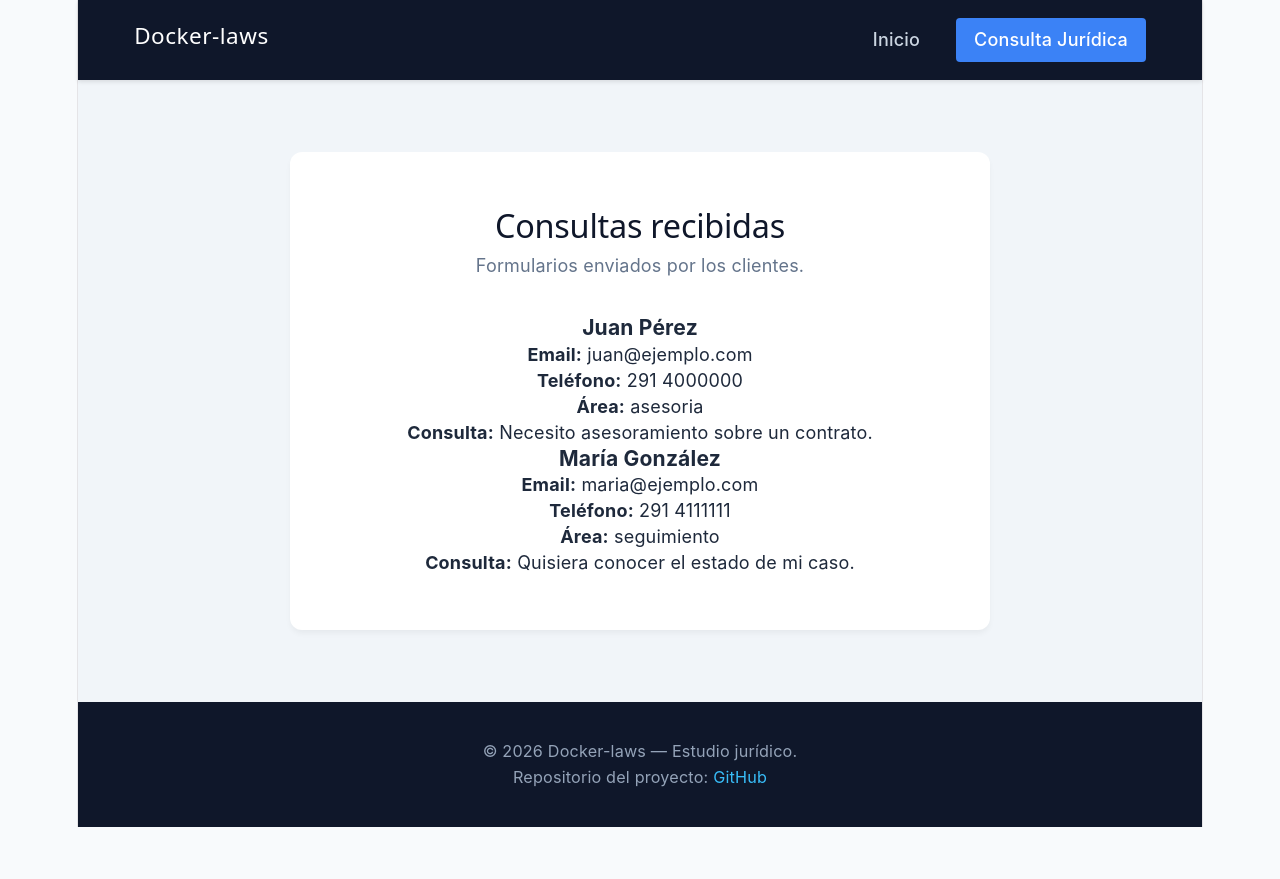
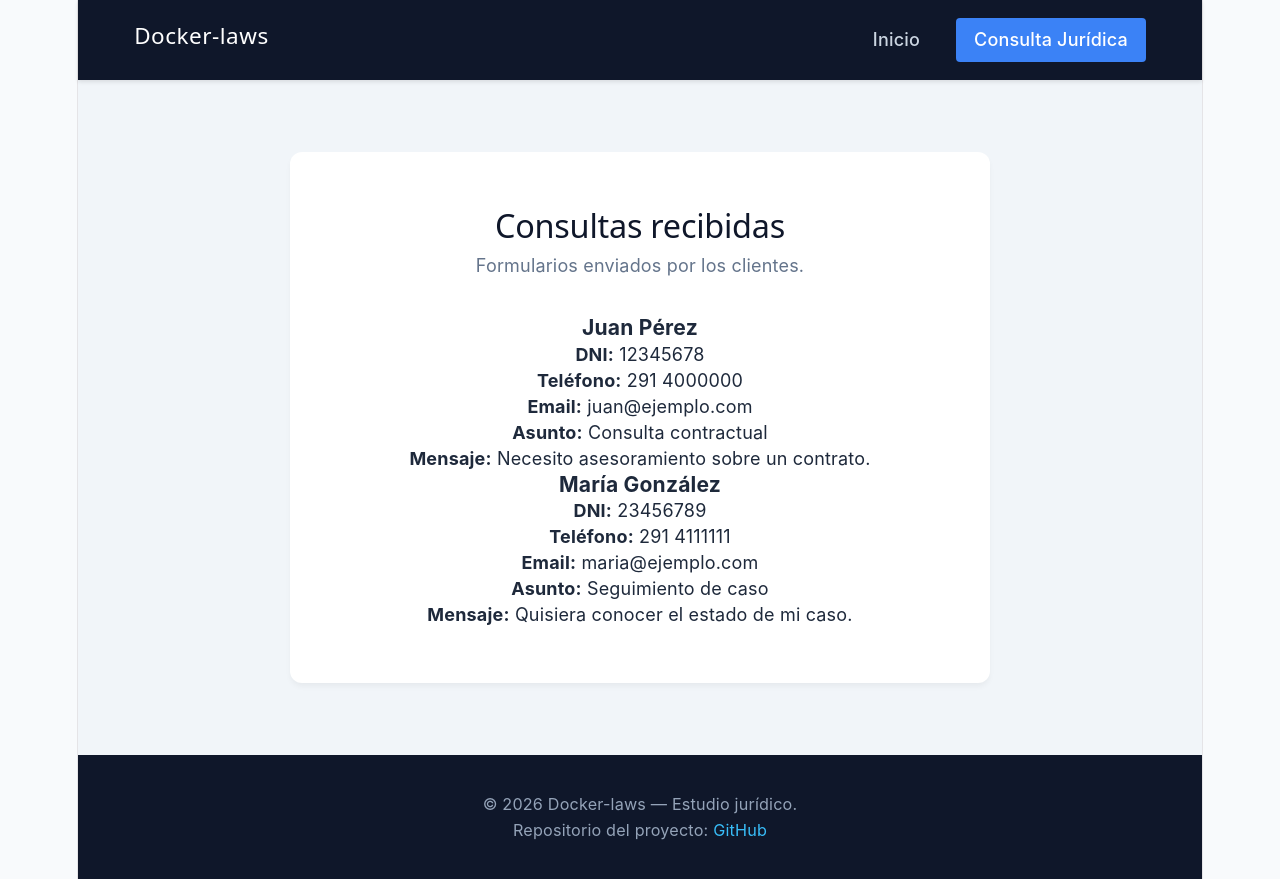
Before and after one commit to nicc-essp/MetodologiaDeSistemasII, a React (Vite) app in the folder frontend/: page /consultas in a window 1280 px wide. Before the commit the page ends 827 px from the top, so only its background shows below. Built offline with nearby package versions, Linux system fonts and the light colour scheme.

Commit message:
refactor(frontend): adaptar consultas al modelo de formulario

```diff
--- a/frontend/src/pages/ConsultasRecibidas.jsx
+++ b/frontend/src/pages/ConsultasRecibidas.jsx
@@ -1,20 +1,22 @@
-
-
 const consultasMock = [
   {
     id: 1,
-    nombre: 'Juan Pérez',
+    nombre: 'Juan',
+    apellido: 'Pérez',
+    dni: '12345678',
+    telefono: '291 4000000',
     email: 'juan@ejemplo.com',
-    telefono: '291 4000000',
-    area: 'asesoria',
+    asunto: 'Consulta contractual',
     mensaje: 'Necesito asesoramiento sobre un contrato.'
   },
   {
     id: 2,
-    nombre: 'María González',
+    nombre: 'María',
+    apellido: 'González',
+    dni: '23456789',
+    telefono: '291 4111111',
     email: 'maria@ejemplo.com',
-    telefono: '291 4111111',
-    area: 'seguimiento',
+    asunto: 'Seguimiento de caso',
     mensaje: 'Quisiera conocer el estado de mi caso.'
   }
 ];
@@ -28,12 +30,15 @@ export function ConsultasRecibidas() {
 
         {consultasMock.map((consulta) => (
           <article key={consulta.id} className="consulta-card">
-            <h3>{consulta.nombre}</h3>
+            <h3>
+              {consulta.nombre} {consulta.apellido}
+            </h3>
 
+            <p><strong>DNI:</strong> {consulta.dni}</p>
+            <p><strong>Teléfono:</strong> {consulta.telefono}</p>
             <p><strong>Email:</strong> {consulta.email}</p>
-            <p><strong>Teléfono:</strong> {consulta.telefono}</p>
-            <p><strong>Área:</strong> {consulta.area}</p>
-            <p><strong>Consulta:</strong> {consulta.mensaje}</p>
+            <p><strong>Asunto:</strong> {consulta.asunto}</p>
+            <p><strong>Mensaje:</strong> {consulta.mensaje}</p>
           </article>
         ))}
       </div>
```
